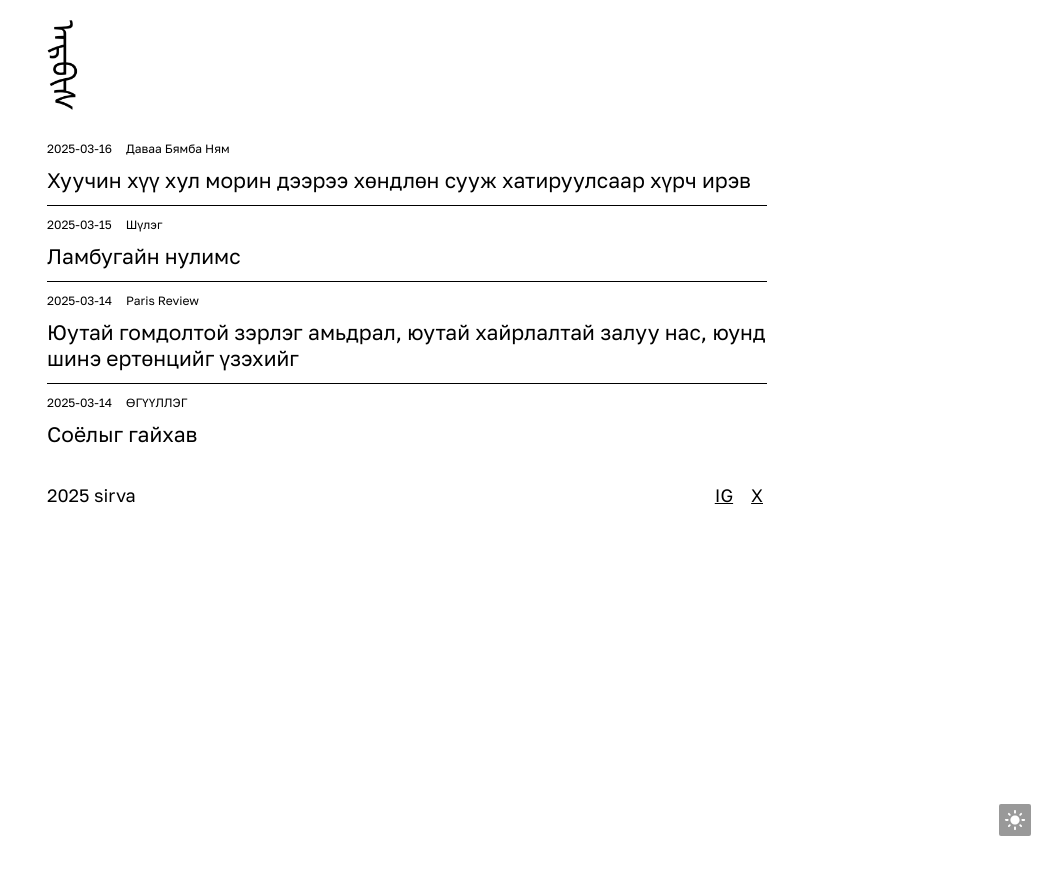
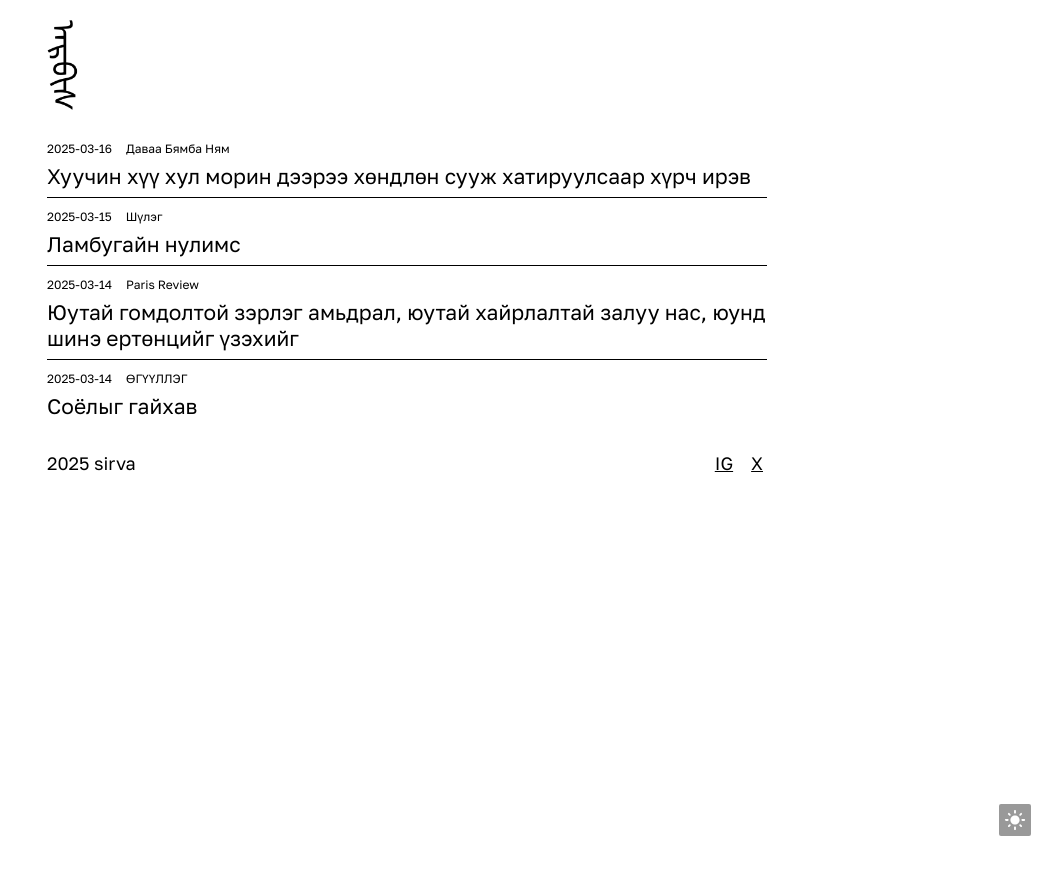
Before and after one commit to aaaarrrrvvvv/aaaarrrrvvvv.github.io, a Jekyll site: the page built from index.html, in a window 1280 px wide. Shown: the top 875 px of the page, without its empty margins (233-1280 px from the left). Built offline with Jekyll 4.4.1, drawn with Linux system fonts in a browser that asks for light colours.

Commit message:
Update page.css

```diff
--- a/static/css/page.css
+++ b/static/css/page.css
@@ -45,7 +45,6 @@
   text-decoration: none;
 }
 .list-post li .title {
-  padding: 4px 0;
   white-space: normal;
   overflow: visible;
   text-overflow: clip;
```
